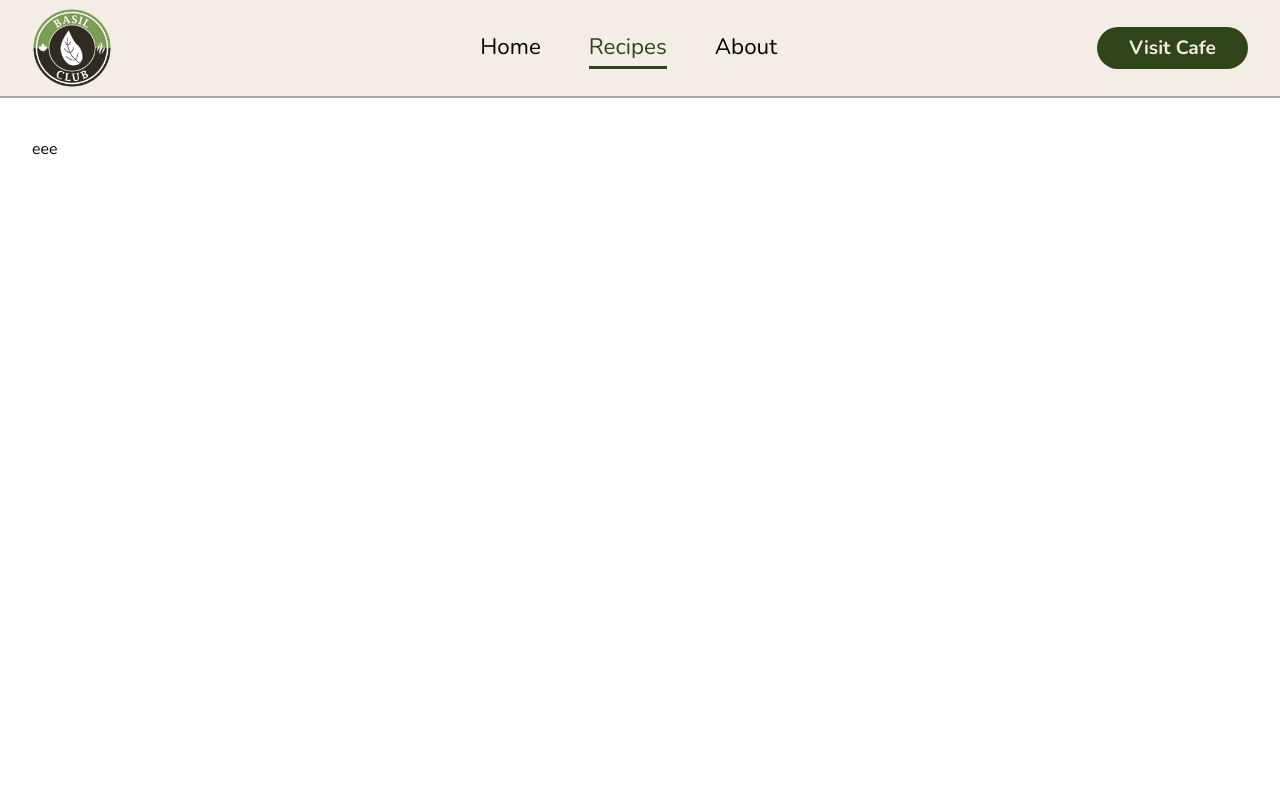
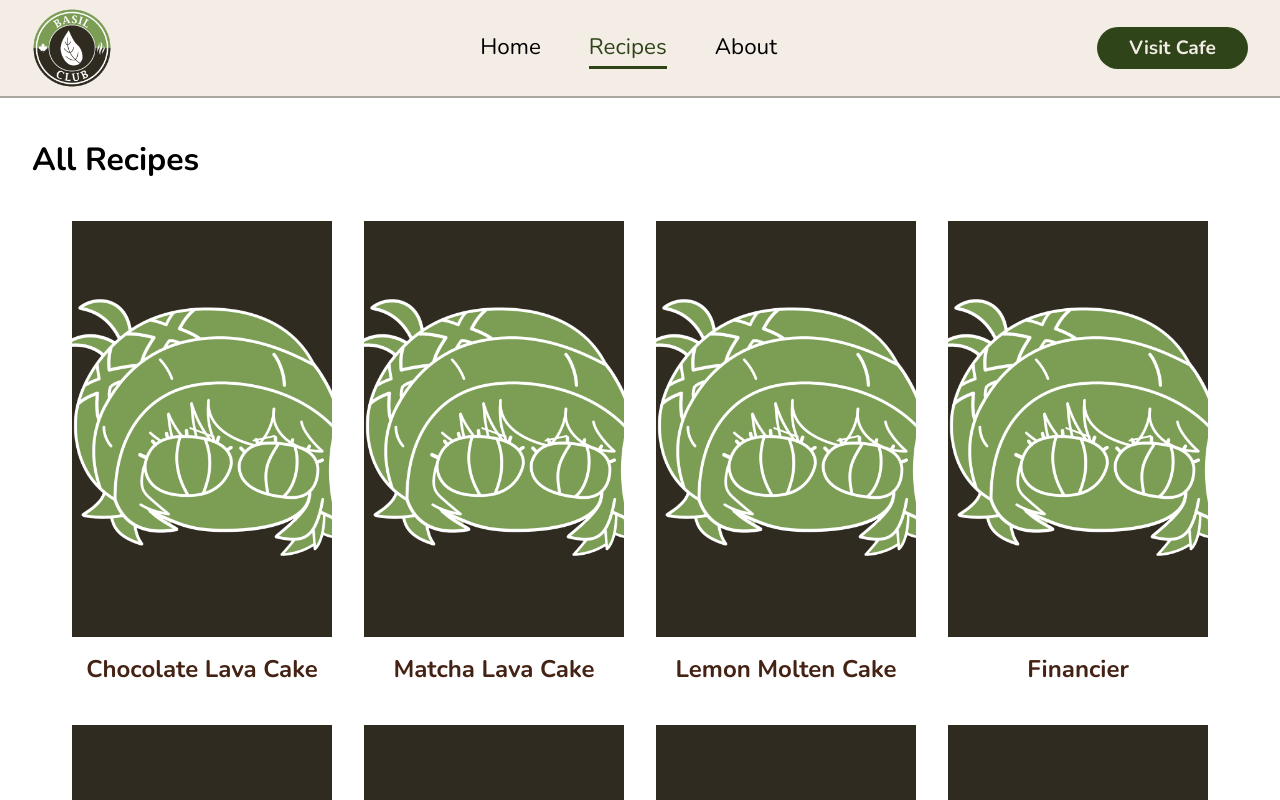
Before and after one commit to sen-trie/basil-main, a SvelteKit app: page /recipes in a window 1280 px wide. Shown: the top 800 px of the page. Built offline with nearby package versions, Linux system fonts and the light colour scheme.

Commit message:
Recipe: Add recipes component

```diff
--- /dev/null
+++ b/src/lib/components/RecipeGrid.svelte
@@ -0,0 +1,52 @@
+<script>
+	let { dishes, images } = $props();
+</script>
+
+<div class="dish-grid">
+	{#each dishes as dishName, index}
+		<div class="dish-block">
+			<a href="/recipes/{dishName}" class="dish-header" aria-label="link">
+				<img src={images['avatar.webp']} alt="dish" />
+			</a>
+			<h2 class="dish-text">{dishName.replaceAll('_', ' ')}</h2>
+		</div>
+	{/each}
+</div>
+
+<style lang="scss">
+	.dish-block {
+		display: flex;
+		flex-direction: column;
+	}
+
+	.dish-grid {
+		display: grid;
+		grid-template-columns: 1fr 1fr 1fr 1fr;
+		padding: 40px 40px;
+		row-gap: 40px;
+		column-gap: 32px;
+		margin-bottom: 1rem;
+
+		.dish-header {
+			position: relative;
+			display: block;
+			aspect-ratio: 10/16;
+			width: 100%;
+			height: auto;
+			margin-bottom: 1rem;
+
+			img {
+				object-fit: cover;
+				width: 100%;
+				height: 100%;
+			}
+		}
+
+		.dish-text {
+			width: 100%;
+			color: var(--colour-dark);
+			font-weight: 700;
+			text-align: center;
+		}
+	}
+</style>
--- a/src/lib/index.js
+++ b/src/lib/index.js
@@ -45,3 +45,5 @@ export const categories = {
 		dishes: ['Red_Velvet_Cupcake']
 	}
 };
+
+export const allDishes = Object.values(categories).flatMap((category) => category.dishes);
--- a/src/routes/recipes/+page.svelte
+++ b/src/routes/recipes/+page.svelte
@@ -1,11 +1,12 @@
+<script>
+	import RecipeGrid from '$lib/components/RecipeGrid.svelte';
+	import { getContext } from 'svelte';
+	import { allDishes as dishes } from '$lib';
+
+	const images = getContext('images');
+</script>
+
 <div class="body-container">
-	<p>eee</p>
-	<br /><br /><br /><br /><br /><br /><br /><br /><br /><br /><br /><br /><br /><br /><br /><br
-	/><br /><br /><br /><br /><br /><br /><br /><br /><br /><br /><br /><br /><br /><br /><br /><br
-	/><br /><br /><br /><br /><br /><br /><br /><br /><br /><br /><br /><br /><br /><br /><br /><br
-	/><br /><br /><br /><br /><br /><br /><br /><br /><br /><br /><br /><br /><br /><br /><br /><br
-	/><br /><br /><br /><br /><br /><br /><br /><br /><br /><br /><br /><br /><br /><br /><br /><br
-	/><br /><br /><br /><br /><br /><br /><br /><br /><br /><br /><br /><br /><br /><br /><br /><br
-	/><br /><br /><br /><br /><br /><br /><br /><br /><br /><br /><br /><br />
-	<p>eee</p>
+	<h1>All Recipes</h1>
+	<RecipeGrid {dishes} {images} />
 </div>
```
Also changed, not shown: src/routes/category/[slug]/+page.svelte (+2 -50 lines), 1 other file (tests, documents, lock files or other folders).
